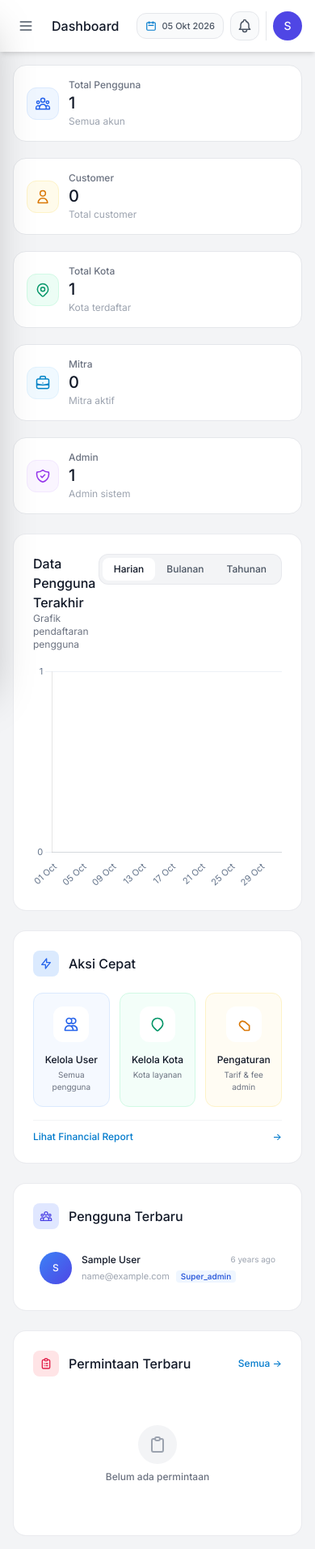
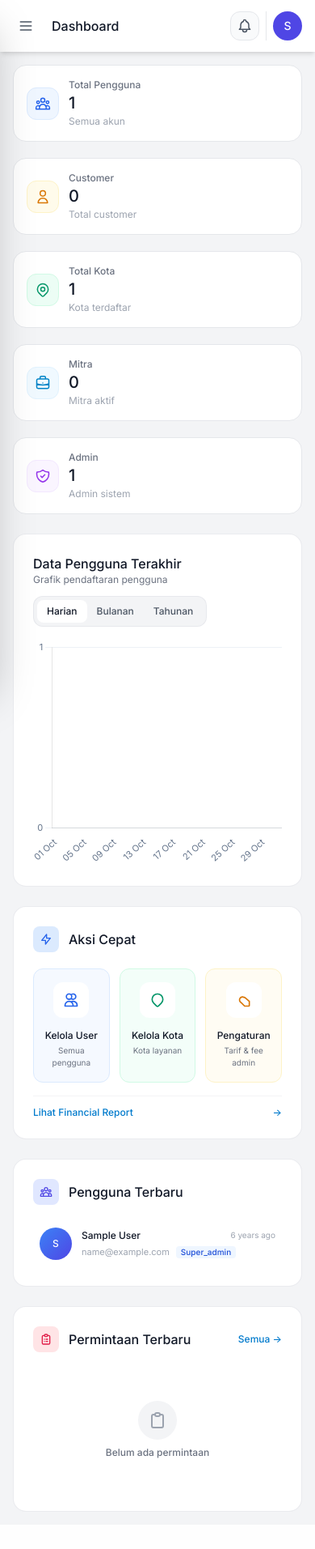
Before and after one commit to afifahhmagangjogjaa/SayaBantu, a Laravel app: page /superadmin/dashboard in a window 390 px wide. Shown: the whole page at 81% size. After the commit the page ends 1867 px from the top, so only its background shows below. Run offline with Laravel 12, Linux system fonts and the light colour scheme; a user stored in the database is signed in; tables that the repository leaves empty hold one stand-in row (values such as "Sample post"); data that the repository does not hold is empty; style sheets or scripts are compiled from the project's sources; some libraries are stand-ins or nearby versions.

Commit message:
fix: rapikan responsif mobile di semua halaman peran
Audit di 320/360/390/430px menemukan overflow horizontal, teks terpotong,
dan target sentuh terlalu kecil. Perbaikan:

- header admin/superadmin: badge tanggal disembunyikan di bawah 400px dan
  judul boleh dua baris, sebelumnya judul hanya dapat 23px dari 288px
- dashboard customer: .header-pattern diberi overflow hidden agar lingkaran
  dekoratif tidak membuat halaman bisa digeser ke samping
- daftar bantuan customer: baris Detail/Edit/Batalkan dibungkus flex-wrap
- grid kategori customer dan statistik mitra jadi 2-3 kolom di layar kecil
- teks profil, email dukungan, dan kartu pengguna superadmin tidak lagi
  dipotong ellipsis
- chip lokasi dan tab filter status dinaikkan ke tinggi sentuh ~30px
- banner install PWA tidak lagi menutupi isi form saat muncul
- dashboard superadmin: grid 3 kolom pindah ke xl dan segmented control
  turun baris sendiri di mobile

```diff
--- a/resources/views/admin/partners/activity.blade.php
+++ b/resources/views/admin/partners/activity.blade.php
@@ -269,10 +269,11 @@
                                     <td class="px-2.5 py-2.5 whitespace-nowrap">
                                         @if($a->user)
                                             <a href="{{ route('admin.users.show', $a->user) }}"
-                                                class="text-sm font-semibold text-primary-600 hover:text-primary-700 hover:underline block truncate max-w-[150px]">
+                                                title="{{ $a->user->name }}"
+                                                class="text-sm font-semibold text-primary-600 hover:text-primary-700 hover:underline block truncate max-w-[180px]">
                                                 {{ $a->user->name }}
                                             </a>
-                                            <p class="text-[10px] text-gray-400 font-normal truncate max-w-[150px]">{{ $a->user->email }}</p>
+                                            <p class="text-[10px] text-gray-400 font-normal truncate max-w-[180px]" title="{{ $a->user->email }}">{{ $a->user->email }}</p>
                                         @else
                                             <span class="text-xs text-gray-400 italic">User Terhapus</span>
                                         @endif
--- a/resources/views/customer/help-support.blade.php
+++ b/resources/views/customer/help-support.blade.php
@@ -105,7 +105,7 @@
                         </div>
                         <div class="flex-1 min-w-0">
                             <p class="font-bold text-gray-900 text-sm">Email</p>
-                            <p class="text-xs text-gray-600 truncate">support@sayabantu.com</p>
+                            <p class="text-xs text-gray-600 break-all">support@sayabantu.com</p>
                         </div>
                         <svg class="w-4 h-4 text-gray-400 flex-shrink-0" fill="none" stroke="currentColor" viewBox="0 0 24 24">
                             <path stroke-linecap="round" stroke-linejoin="round" stroke-width="2" d="M9 5l7 7-7 7" />
--- a/resources/views/layouts/admin.blade.php
+++ b/resources/views/layouts/admin.blade.php
@@ -349,7 +349,7 @@
                             </button>
                             <!-- Page Title & Subtitle -->
                             <div class="min-w-0">
-                                <h2 class="text-base sm:text-lg lg:text-xl font-medium text-gray-900 truncate">
+                                <h2 class="text-base sm:text-lg lg:text-xl font-medium text-gray-900 leading-snug line-clamp-2 lg:line-clamp-1">
                                     @hasSection('page-title')
                                         @yield('page-title')
                                     @else
@@ -368,8 +368,8 @@
 
                         <!-- Right Side Actions -->
                         <div class="flex items-center gap-2 sm:gap-3 flex-shrink-0">
-                            <!-- Hari dan Tanggal Badge -->
-                            <div class="flex items-center gap-1.5 sm:gap-2 text-[11px] sm:text-xs font-medium text-gray-600 bg-gray-50 hover:bg-gray-100 h-8 sm:h-9 px-2.5 sm:px-3.5 rounded-xl border border-gray-200 shadow-2xs transition">
+                            <!-- Hari dan Tanggal Badge: disembunyikan di layar sangat kecil agar judul tetap terbaca -->
+                            <div class="hidden min-[400px]:flex items-center gap-1.5 sm:gap-2 text-[11px] sm:text-xs font-medium text-gray-600 bg-gray-50 hover:bg-gray-100 h-8 sm:h-9 px-2.5 sm:px-3.5 rounded-xl border border-gray-200 shadow-2xs transition">
                                 <svg class="w-3.5 h-3.5 sm:w-4 sm:h-4 text-primary-600 flex-shrink-0" fill="none" stroke="currentColor" viewBox="0 0 24 24">
                                     <path stroke-linecap="round" stroke-linejoin="round" stroke-width="2" d="M8 7V3m8 4V3m-9 8h10M5 21h14a2 2 0 002-2V7a2 2 0 00-2-2H5a2 2 0 00-2 2v12a2 2 0 002 2z" />
                                 </svg>
--- a/resources/views/layouts/superadmin.blade.php
+++ b/resources/views/layouts/superadmin.blade.php
@@ -405,7 +405,7 @@
                                 </svg>
                             </button>
                             <div class="min-w-0">
-                                <h2 class="text-base sm:text-lg lg:text-xl font-medium text-gray-900 truncate">
+                                <h2 class="text-base sm:text-lg lg:text-xl font-medium text-gray-900 leading-snug line-clamp-2 lg:line-clamp-1">
                                     @hasSection('page-title')
                                         @yield('page-title')
                                     @else
@@ -424,8 +424,8 @@
 
                         <!-- Right Side Actions -->
                         <div class="flex items-center gap-2 sm:gap-3 flex-shrink-0">
-                            <!-- Hari dan Tanggal Badge -->
-                            <div class="flex items-center gap-1.5 sm:gap-2 text-[11px] sm:text-xs font-medium text-gray-600 bg-gray-50 hover:bg-gray-100 h-8 sm:h-9 px-2.5 sm:px-3.5 rounded-xl border border-gray-200 shadow-2xs transition">
+                            <!-- Hari dan Tanggal Badge: disembunyikan di layar sangat kecil agar judul tetap terbaca -->
+                            <div class="hidden min-[400px]:flex items-center gap-1.5 sm:gap-2 text-[11px] sm:text-xs font-medium text-gray-600 bg-gray-50 hover:bg-gray-100 h-8 sm:h-9 px-2.5 sm:px-3.5 rounded-xl border border-gray-200 shadow-2xs transition">
                                 <svg class="w-3.5 h-3.5 sm:w-4 sm:h-4 text-primary-600 flex-shrink-0" fill="none" stroke="currentColor" viewBox="0 0 24 24">
                                     <path stroke-linecap="round" stroke-linejoin="round" stroke-width="2" d="M8 7V3m8 4V3m-9 8h10M5 21h14a2 2 0 002-2V7a2 2 0 00-2-2H5a2 2 0 00-2 2v12a2 2 0 002 2z" />
                                 </svg>
--- a/resources/views/livewire/customer/dashboard.blade.php
+++ b/resources/views/livewire/customer/dashboard.blade.php
@@ -12,6 +12,7 @@
         /* BRImo-style decorative pattern */
         .header-pattern {
             position: relative;
+            overflow: hidden;
         }
 
         .header-pattern::before {
@@ -258,7 +259,7 @@
                 </a>
             </div>
 
-            <div class="grid grid-cols-4 gap-2.5">
+            <div class="grid grid-cols-3 min-[380px]:grid-cols-4 gap-2 min-[380px]:gap-2.5">
                 @php
                     $categoryStyles = [
                         1 => ['bg' => 'bg-blue-50 text-blue-600 border-blue-100', 'label' => 'Rumah Tangga'],
@@ -281,7 +282,7 @@
                         <div class="w-12 h-12 rounded-2xl {{ $style['bg'] }} border flex items-center justify-center text-xl shadow-2xs group-hover:scale-110 transition-transform">
                             {{ $cat->icon ?? '📦' }}
                         </div>
-                        <span class="text-[11px] font-semibold text-gray-800 mt-1.5 truncate w-full text-center group-hover:text-[#0066FF]">
+                        <span class="text-[11px] font-semibold text-gray-800 mt-1.5 w-full text-center leading-tight line-clamp-2 group-hover:text-[#0066FF]">
                             {{ $cat->name }}
                         </span>
                     </a>
--- a/resources/views/livewire/mitra/dashboard/index.blade.php
+++ b/resources/views/livewire/mitra/dashboard/index.blade.php
@@ -109,7 +109,7 @@
 
     <!-- 4 Kotak Metrik Statistik Cepat (Gambar 1) -->
     <div class="px-5 pt-3">
-        <div class="grid grid-cols-4 gap-2">
+        <div class="grid grid-cols-2 min-[380px]:grid-cols-4 gap-2">
             <!-- 1. Order Selesai -->
             <div class="bg-white border border-gray-200/90 rounded-2xl p-2.5 flex flex-col items-center justify-center text-center shadow-2xs">
                 <div class="w-7 h-7 rounded-xl bg-blue-50 text-[#0066FF] flex items-center justify-center mb-1 text-xs">
@@ -142,7 +142,7 @@
                 <div class="w-7 h-7 rounded-xl bg-emerald-50 text-emerald-600 flex items-center justify-center mb-1 text-xs">
                     <svg class="w-4 h-4" fill="none" stroke="currentColor" viewBox="0 0 24 24"><path stroke-linecap="round" stroke-linejoin="round" stroke-width="2.2" d="M12 8c-1.657 0-3 .895-3 2s1.343 2 3 2 3 .895 3 2-1.343 2-3 2m0-8c1.11 0 2.08.402 2.599 1M12 8V7m0 1v8m0 0v1m0-1c-1.11 0-2.08-.402-2.599-1M21 12a9 9 0 11-18 0 9 9 0 0118 0z"/></svg>
                 </div>
-                <span class="text-xs font-black text-gray-900 leading-none truncate max-w-full">
+                <span class="text-[11px] min-[380px]:text-xs font-black text-gray-900 leading-none whitespace-nowrap">
                     @if($totalEarnings >= 1000000)
                         Rp {{ number_format($totalEarnings / 1000000, 1) }}jt
                     @else
--- a/resources/views/livewire/mitra/profile/index.blade.php
+++ b/resources/views/livewire/mitra/profile/index.blade.php
@@ -289,7 +289,7 @@
                     </div>
                     <div style="flex: 1; min-width: 0;">
                         <div style="display: flex; align-items: center; justify-content: space-between; gap: 8px;">
-                            <span class="font-semibold text-gray-900 text-sm truncate">Verifikasi KTP & Identitas</span>
+                            <span class="font-semibold text-gray-900 text-sm leading-snug">Verifikasi KTP & Identitas</span>
                             @if(auth()->user()->verified ?? false)
                                 <span class="inline-flex items-center px-2 py-0.5 rounded-full text-[10px] font-bold bg-green-100 text-green-700 whitespace-nowrap flex-shrink-0">Terverifikasi</span>
                             @elseif(!empty(auth()->user()->ktp_photo) && !empty(auth()->user()->selfie_photo))
@@ -298,7 +298,7 @@
                                 <span class="inline-flex items-center px-2 py-0.5 rounded-full text-[10px] font-bold bg-amber-100 text-amber-700 whitespace-nowrap flex-shrink-0">Belum Upload</span>
                             @endif
                         </div>
-                        <p class="text-xs text-gray-500 truncate mt-0.5">Upload & kelola foto KTP serta foto selfie</p>
+                        <p class="text-xs text-gray-500 leading-snug mt-0.5">Upload & kelola foto KTP serta foto selfie</p>
                     </div>
                     <svg class="text-gray-400 flex-shrink-0" style="width: 20px; height: 20px;" fill="none" stroke="currentColor" viewBox="0 0 24 24">
                         <path stroke-linecap="round" stroke-linejoin="round" stroke-width="2" d="M9 5l7 7-7 7" />
--- a/resources/views/mitra/help-support.blade.php
+++ b/resources/views/mitra/help-support.blade.php
@@ -105,7 +105,7 @@
                         </div>
                         <div class="flex-1 min-w-0">
                             <p class="font-bold text-gray-900 text-sm">Email</p>
-                            <p class="text-xs text-gray-600 truncate">support@sayabantu.com</p>
+                            <p class="text-xs text-gray-600 break-all">support@sayabantu.com</p>
                         </div>
                         <svg class="w-4 h-4 text-gray-400 flex-shrink-0" fill="none" stroke="currentColor" viewBox="0 0 24 24">
                             <path stroke-linecap="round" stroke-linejoin="round" stroke-width="2" d="M9 5l7 7-7 7" />
--- a/resources/views/profile.blade.php
+++ b/resources/views/profile.blade.php
@@ -451,7 +451,7 @@
                         </div>
                         <div style="flex: 1; min-width: 0;">
                             <div style="display: flex; align-items: center; justify-content: space-between; gap: 8px;">
-                                <span class="font-semibold text-gray-900 text-sm truncate">Verifikasi KTP & Identitas</span>
+                                <span class="font-semibold text-gray-900 text-sm leading-snug">Verifikasi KTP & Identitas</span>
                                 @if($user->verified ?? false)
                                     <span class="inline-flex items-center px-2 py-0.5 rounded-full text-[10px] font-bold bg-green-100 text-green-700 whitespace-nowrap flex-shrink-0">Terverifikasi</span>
                                 @elseif(!empty($user->ktp_photo) && !empty($user->selfie_photo))
@@ -460,7 +460,7 @@
                                     <span class="inline-flex items-center px-2 py-0.5 rounded-full text-[10px] font-bold bg-amber-100 text-amber-700 whitespace-nowrap flex-shrink-0">Belum Upload</span>
                                 @endif
                             </div>
-                            <p class="text-xs text-gray-500 truncate mt-0.5">Upload & kelola foto KTP serta foto selfie</p>
+                            <p class="text-xs text-gray-500 leading-snug mt-0.5">Upload & kelola foto KTP serta foto selfie</p>
                         </div>
                         <svg class="text-gray-400 flex-shrink-0" style="width: 20px; height: 20px;" fill="none" stroke="currentColor" viewBox="0 0 24 24">
                             <path stroke-linecap="round" stroke-linejoin="round" stroke-width="2" d="M9 5l7 7-7 7" />
--- a/resources/views/superadmin/dashboard.blade.php
+++ b/resources/views/superadmin/dashboard.blade.php
@@ -90,18 +90,18 @@
     <div class="mb-6">
         <!-- Chart Section -->
         <div class="w-full bg-white rounded-2xl shadow-xs border border-gray-200/80 p-6 flex flex-col">
-            <div class="flex items-start justify-between mb-4">
-                <div>
+            <div class="flex flex-col sm:flex-row sm:items-start sm:justify-between gap-3 mb-4">
+                <div class="min-w-0">
                     <h2 class="text-base sm:text-lg font-medium text-gray-900">Data Pengguna Terakhir</h2>
                     <p class="text-xs text-gray-500">Grafik pendaftaran pengguna</p>
                 </div>
 
-                <div class="flex flex-col items-end gap-2">
+                <div class="flex flex-col items-start sm:items-end gap-2 flex-shrink-0">
                     <!-- Range Tabs -->
                     <div id="chartRangeTabs" role="tablist" class="inline-flex p-1 bg-gray-100 rounded-xl border border-gray-200/80 shadow-xs self-start sm:self-auto">
-                        <button type="button" data-range="daily" class="chart-range-tab px-3.5 py-1.5 text-xs font-medium rounded-lg transition-all duration-200">Harian</button>
-                        <button type="button" data-range="monthly" class="chart-range-tab px-3.5 py-1.5 text-xs font-medium rounded-lg transition-all duration-200">Bulanan</button>
-                        <button type="button" data-range="yearly" class="chart-range-tab px-3.5 py-1.5 text-xs font-medium rounded-lg transition-all duration-200">Tahunan</button>
+                        <button type="button" data-range="daily" class="chart-range-tab px-3 py-1.5 text-xs font-medium rounded-lg transition-all duration-200 whitespace-nowrap">Harian</button>
+                        <button type="button" data-range="monthly" class="chart-range-tab px-3 py-1.5 text-xs font-medium rounded-lg transition-all duration-200 whitespace-nowrap">Bulanan</button>
+                        <button type="button" data-range="yearly" class="chart-range-tab px-3 py-1.5 text-xs font-medium rounded-lg transition-all duration-200 whitespace-nowrap">Tahunan</button>
                     </div>
                 </div>
             </div>
@@ -113,7 +113,7 @@
     </div>
 
     <!-- 3-Column Section: Aksi Cepat, Pengguna Terbaru, Permintaan Terbaru -->
-    <div class="grid grid-cols-1 lg:grid-cols-3 gap-6">
+    <div class="grid grid-cols-1 xl:grid-cols-3 gap-6">
         <!-- Aksi Cepat -->
         <div class="bg-white rounded-2xl shadow-xs border border-gray-200/80 p-6 hover:shadow-md transition-shadow duration-200 flex flex-col justify-between">
             <div>
@@ -202,14 +202,14 @@
                                 </div>
                                 <div class="flex-1 min-w-0">
                                     <div class="flex items-center justify-between gap-2">
-                                        <span class="text-xs font-medium text-gray-900 truncate block">
+                                        <span class="text-xs font-medium text-gray-900 leading-snug line-clamp-2 min-w-0" title="{{ $u->name }}">
                                             {{ $u->name }}
                                         </span>
-                                        <span class="text-[10px] text-gray-400 whitespace-nowrap">{{ $u->created_at->diffForHumans() }}</span>
+                                        <span class="text-[10px] text-gray-400 whitespace-nowrap flex-shrink-0">{{ $u->created_at->diffForHumans() }}</span>
                                     </div>
                                     <div class="flex items-center gap-2 mt-1">
-                                        <span class="text-[11px] text-gray-400 truncate">{{ $u->email }}</span>
-                                        <span class="inline-flex items-center px-1.5 py-0.2 text-[10px] font-medium bg-blue-50 text-blue-700 rounded">
+                                        <span class="text-[11px] text-gray-400 truncate min-w-0" title="{{ $u->email }}">{{ $u->email }}</span>
+                                        <span class="inline-flex items-center px-1.5 py-0.2 text-[10px] font-medium bg-blue-50 text-blue-700 rounded flex-shrink-0">
                                             {{ ucfirst($u->role) }}
                                         </span>
                                     </div>
```
Also changed, not shown: resources/views/components/smart-location-input.blade.php (+4 -4 lines), resources/views/layouts/app.blade.php (+16 -5 lines), resources/views/livewire/customer/helps/index.blade.php (+9 -9 lines), resources/views/livewire/super-admin/change-password.blade.php (+5 -5 lines).
